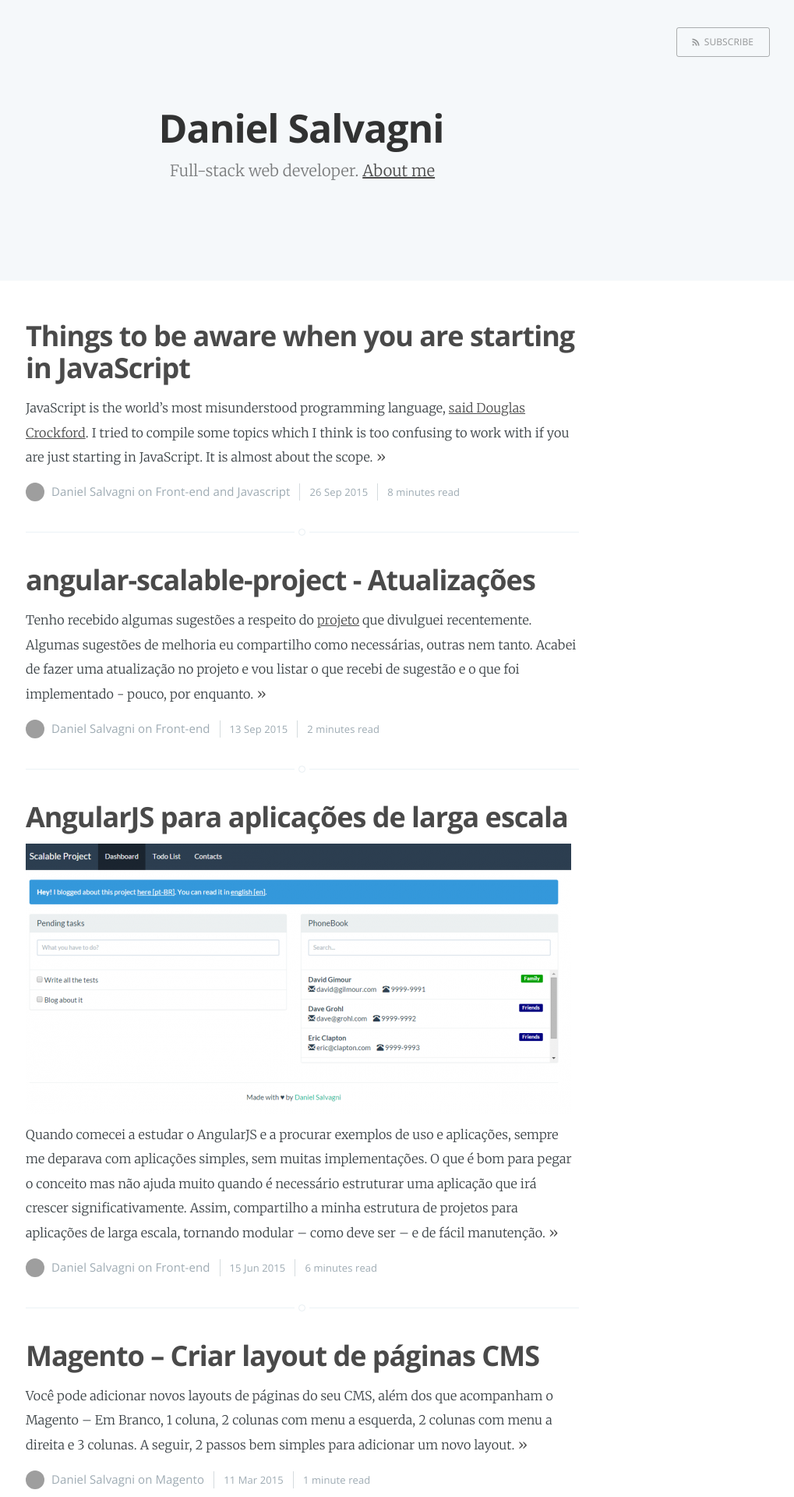
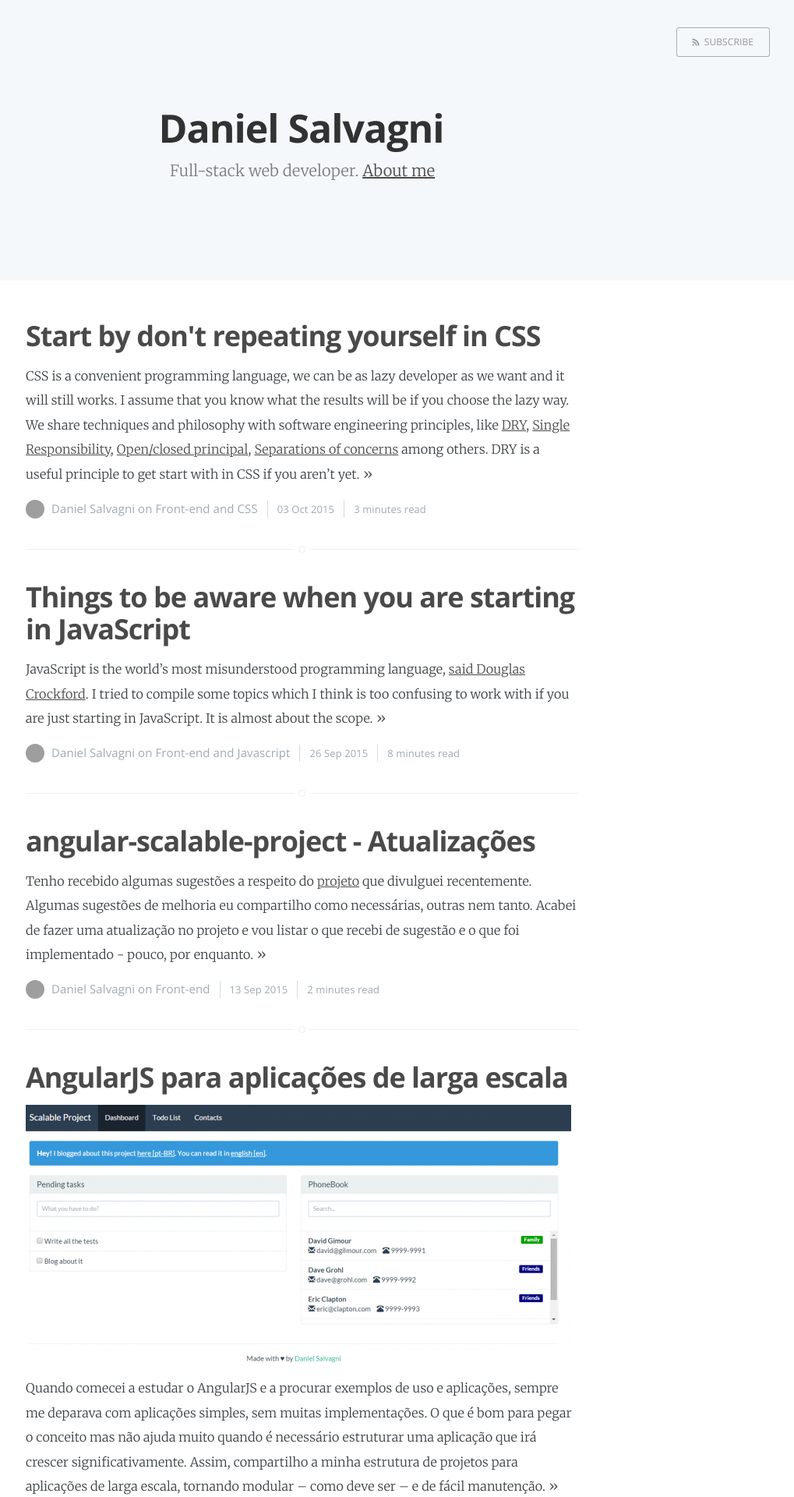
Before and after one commit to dsalvagni/dsalvagni.github.io, a Jekyll site: the page built from index.html, in a window 1280 px wide. Shown: the top 1920 px of the page at 78% size, without its empty margins (252-1271 px from the left). Built offline with Jekyll 4.4.1, drawn with Linux system fonts in a browser that asks for light colours; nearby versions of some CDN libraries; Markdown is read by kramdown in place of the engine named in the settings; the list of posts is cut into pages by our own code; grey boxes are pictures that could not be loaded.

Commit message:
Start by don't repeating yourself in CSS

```diff
--- a/_layouts/post.html
+++ b/_layouts/post.html
@@ -62,7 +62,7 @@ post_class: post-template
                     <a href="/about.html"><h4> {{ site.author }} </h4></a>
                     <!-- Author Bio -->
                     <p>
-                        I’m a full-stack web developer. Started developing pages in 2001 and I’ve been working with web development since 2003.
+                        I’m a full-stack web developer. Started developing websites in 2001 and I’ve been working with web development since 2003.
                     </p>
                     <ul class="list-unstyled list-inline">
                         <li>
--- /dev/null
+++ b/_posts/2015-10-03-start-by-dont-repeating-your-self-in-css.markdown
@@ -0,0 +1,143 @@
+---
+layout: post
+title:  "Start by don't repeating yourself in CSS"
+date:   2015-10-03 14:50:00
+categories: Front-end CSS
+---
+CSS is a convenient programming language, we can be as lazy developer as we want and it will still works. I assume that you know what the results will be if you choose the lazy way. We share techniques and philosophy with software engineering principles, like [DRY](https://en.wikipedia.org/wiki/Don%27t_repeat_yourself), [Single Responsibility](https://en.wikipedia.org/wiki/Single_responsibility_principle), [Open/closed principal](https://en.wikipedia.org/wiki/Open/closed_principle), [Separations of concerns](https://en.wikipedia.org/wiki/Separation_of_concerns) among others. DRY is a useful principle to get start with in CSS if you aren't yet.
+
+First of all, we must be aware that DRY is used to keep code maintenance easy and simple as its main activity. It is not about the amount of code, which could be easily confused. The bases of DRY is that you shouldn't make the same change several times. This is one thing that makes a code hard to maintain. If you have the same piece of code duplicated all along of your application, every time you need to make a change, you'll need to remember - or read a document of, which I don't see as a good practice - where those declarations are used too. It's painful to have to work like this, you must know.
+
+However, it doesn't mean that you can't have CSS declarations repeated coincidentally. Sometimes you will have and you won't need to refactor it. Don't overthink about it. Repetition is better than the wrong abstraction.
+
+### Wrong abstraction
+Below is an example which is easy to see where you won't need to try to dry it out. These three css classes are sharing the same `font-weight: bold;` declaration, which isn't related with them, it is purely coincidental. Trying abstract the common declaration between them will makes worst to maintain because it will easily obfuscate what are the impacts that a change could make.
+{% highlight css %}
+.page-title {
+    font-size: 32px;
+    font-weight: bold;
+}
+.btn {
+    font-size: 14px;
+    font-weight: bold;
+}
+.form-label {
+    font-weight: bold;
+}
+{% endhighlight %}
+
+### Abstracting with [SASS](http://sass-lang.com/) `mixin`
+[SASS](http://sass-lang.com/) is a powerful CSS preprocessor which I like to work with. I've been working with LESS for the past years, but now SASS is my current option. I think that SASS might have been the "current CSS" if CSS had been designed to build large web applications. If you don't use a CSS preprocessor you must start to use one.
+
+Below is our SCSS file before DRY-ing it out.
+{% highlight css %}
+.page-title
+{
+    font-family: 'OpenSans', sans-serif;
+    font-weight: bold;
+    font-size: 32px;
+    color: #333;
+}
+.feed-title
+{
+    font-family: 'OpenSans', sans-serif;
+    font-weight: bold;
+    font-size: 16px;
+    text-decoration: underline;
+}
+.btn
+{
+    font-family: 'OpenSans', sans-serif;
+    font-weight: bold;
+    font-size: 16px;
+    display: inline-block;
+    padding: 5px 10px;
+    text-align: center;
+}
+{% endhighlight %}
+
+Here's an approach using DRY principles.
+{% highlight css %}
+@mixin primary-font() {
+    font-family: 'OpenSans', sans-serif;
+    font-weight: bold;
+}
+
+.page-title
+{
+    font-size: 32px;
+    color: #333;
+    @include primary-font();
+}
+.feed-title
+{
+    font-size: 16px;
+    text-decoration: underline;
+    @include primary-font();
+}
+.btn
+{
+    font-size: 16px;
+    display: inline-block;
+    padding: 5px 10px;
+    text-align: center;
+    @include primary-font();
+}
+{% endhighlight %}
+
+Notice that we are repeating the mixin all along the example and it is ok doing this way because we aren't repeating our CSS declarations. So, when a change is required we still have just one place to make the change, what makes this DRY approach effective.
+
+### DRY CSS with pure CSS
+We can refactor our CSS code to dry it out without using a CSS preprocessor, as well. One great example is for a collection of icons which are organized in a single image file and we use the CSS sprites approach to get them.
+
+##### Original code
+{% highlight css%}
+.icon-disk {
+    background: url('../img/icon-sprites.png') no-repeat 0 0;
+}
+.icon-times {
+    background: url('../img/icon-sprites.png') no-repeat -18px 0;
+}
+.icon-trash {
+    background: url('../img/icon-sprites.png') no-repeat -32px 0;
+}
+{% endhighlight %}
+
+How we use it on HTML.
+{% highlight html %}
+    <i class="icon-disk"></i>
+{% endhighlight %}
+
+
+##### Refatoring it
+{% highlight css%}
+.icon {
+    background-image: url('../img/icon-sprites.png');
+    background-repeat: no-repeat;
+}
+.icon-disk {
+    background-position: 0 0;
+}
+.icon-times {
+    background-position: -18px 0;
+}
+.icon-trash {
+    background-position: -32px 0;
+}
+{% endhighlight %}
+
+How we use it on HTML.
+{% highlight html %}
+    <i class="icon icon-disk"></i>
+{% endhighlight %}
+
+---
+
+This was a very simple explanation about using the DRY principle in your CSS files. If you aren't aware about it, I hope it was useful for you. Take a look on this post's reference to read more about it.
+
+---
+
+### References
+> - [Don't repeat yourself](https://en.wikipedia.org/wiki/Don%27t_repeat_yourself)
+> - [CSS Guidelines - Dry](http://cssguidelin.es/#dry)
+> - [Dry-in out your sass mixins](http://alistapart.com/article/dry-ing-out-your-sass-mixins)
--- a/assets/css/screen.css
+++ b/assets/css/screen.css
@@ -64,7 +64,9 @@ sub, sup {
 }
 sup { top: -0.5em; }
 sub { bottom: -0.25em; }
-img { border: 0; }
+img { border: 0; display: block;
+    max-width: 100%;
+    height: auto;}
 svg:not(:root) { overflow: hidden; }
 figure { margin: 0; }
 fieldset {
@@ -903,7 +905,9 @@ body:not(.post-template) .post-title {
 /* Break out larger images to be wider than the main text column
    the class is applied with jQuery */
 .post-content .full-img {
-    width: 126%;
+    display: block;
+    max-width: 100%;
+    height: auto;
     max-width: none;
     margin: 0 -13%;
 }
@@ -1639,11 +1643,11 @@ body:not(.post-template) .post-title {
     }
 
     .post-content .full-img {
-        width: auto;
-        width: calc(100% + 32px); /* expand with to image + margins */
+        display: block;
+        max-width: 100%;
+        height: auto;
         margin: 0 -16px; /* get rid of margins */
         min-width: 0;
-        max-width: 112%; /* fallback when calc doesn't work */
     }
 
     .post-meta {
```
